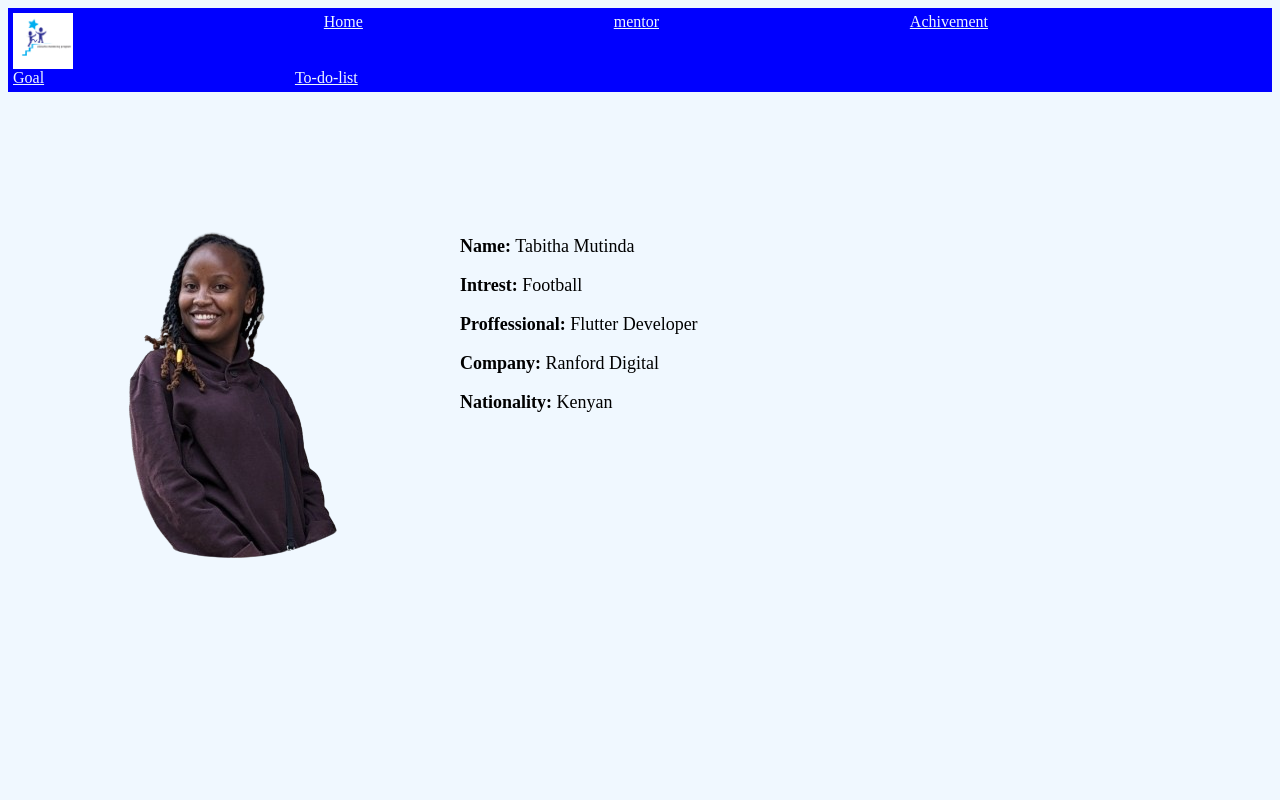
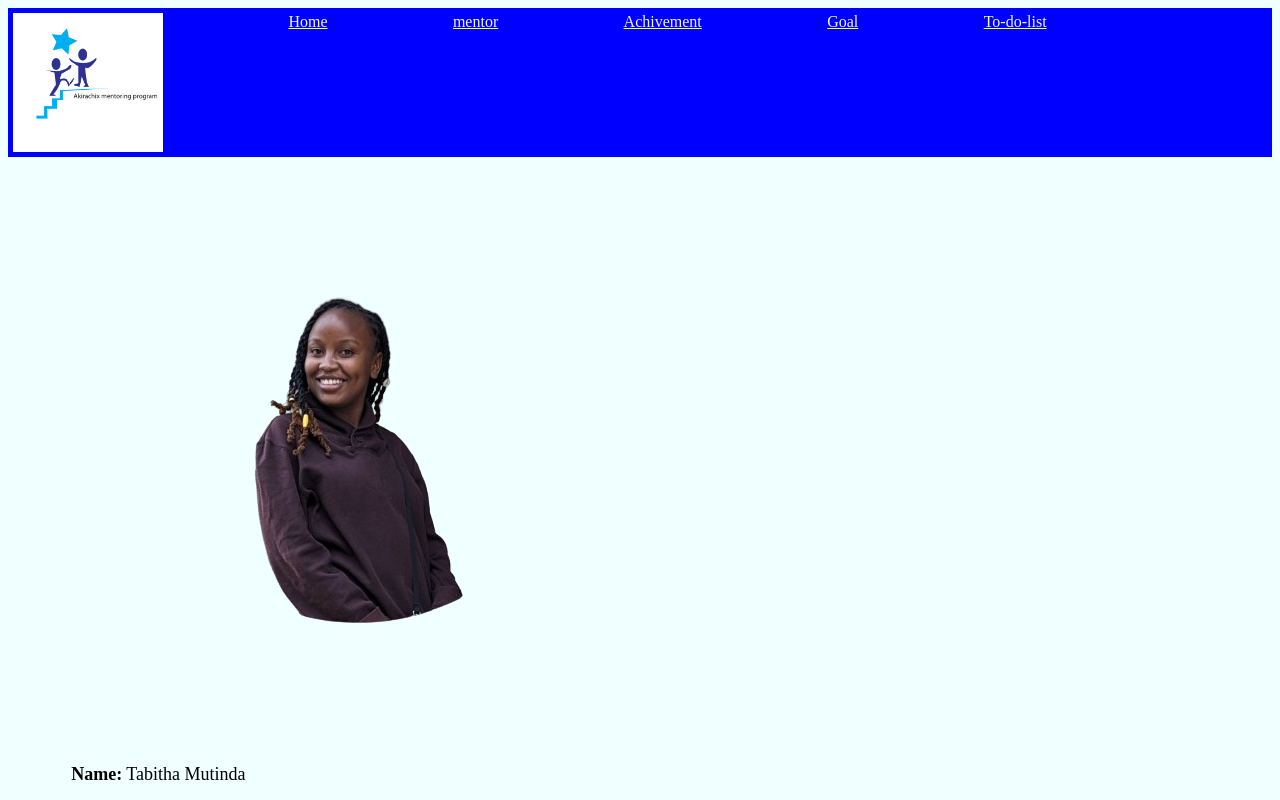
Before and after one commit to Scarlet-Alkeyo/Mentorship-program, a plain HTML site: page mentor.html in a window 1280 px wide. Shown: the top 800 px of the page. Drawn offline with Linux system fonts and the light colour scheme.

Commit message:
made changes

```diff
--- a/Achievement.css
+++ b/Achievement.css
@@ -2,7 +2,7 @@
     color: blue;
 }
 body{
-    background-color:aliceblue;
+    background-color:azure;
 }
 #content{
     font-size: 30px;
@@ -13,7 +13,7 @@ body{
     margin: 0;
     padding: 5px;
     display: flex;
-    gap: 20%;
+    gap: 10%;
     background-color:blue;
     color: white;
 }
--- a/goal.css
+++ b/goal.css
@@ -1,18 +1,21 @@
 body{
-    background-color:aliceblue;
+    background-color:azure;
 }
 #content{
     text-align: center;
+    margin-top: 10%;
+    font-size: 20px;
 }
+
 .navbar{
     color: white;
     list-style-type: none;
     margin: 0;
-    padding: 5px;
+    padding: 30px;
     display: flex;
-    gap: 20%;
+    gap: 10%;
     background-color: blue;
-    color:whitesmoke;
+
 }
 .navbar a{
     color: aliceblue;
--- a/mentor.css
+++ b/mentor.css
@@ -1,4 +1,5 @@
 #mentorsimage{
+    margin-left: 10%;
 
 }
 .navbar{
@@ -7,21 +8,23 @@
     margin: 0;
     padding: 5px;
     display: flex;
-    gap: 20%;
+    gap: 10%;
     background-color: blue;
     color: white;
 }
 #details{
     font-size: larger;
-    margin-top: 10%;
+
+    margin-left: 5%;
+
 
 }
 body{
-    background-color:aliceblue;
+    background-color:azure;
 }
-#mentor{
+/* #mentor{
     display: flex;
-}
+} */
 .navbar a{
     color: aliceblue;
   }
@@ -36,10 +39,10 @@ body{
         background-color: blue;
         color:whitesmoke;
     }
-    #mentor{
+    /* #mentor{
         display: flex;
         flex-wrap: wrap;
-    }
+    } */
 
 
 
@@ -55,10 +58,10 @@ body{
     background-color: blue;
     color:whitesmoke;
   }
-  #mentor{
+  /* #mentor{
     display: flex;
     flex-wrap: wrap;
-}
+} */
 #details{
     font-size: large;
     margin-top: 10%;
--- a/mentor.html
+++ b/mentor.html
@@ -9,7 +9,7 @@
 <body>
 
         <ul class="navbar">
-            <img src="./image/Screenshot from 2024-04-25 21-57-13.png"width="60px">
+            <img src="./image/Screenshot from 2024-04-25 21-57-13.png"width="150px">
             <li><a href="landing.html">Home</a></li>
             <li><a href="mentor.html">mentor</a></li>
             <li><a href="Achievement.html">Achivement</a></li>
--- a/stylelanding.css
+++ b/stylelanding.css
@@ -5,7 +5,7 @@
     padding: 5px;
     display: flex;
     gap: 15%;
-    background-color: greenyellow;
+    background-color: blue;
     color: white;
 }
 #landingcontent{
@@ -29,7 +29,8 @@ body{
 #footer{
   display: flex;
   gap: 20%;
-  margin-left: 20%;
+  margin-left: 10%;
+  /* background-color: aquamarine; */
 }
 
 .navbar{
--- a/to.do.css
+++ b/to.do.css
@@ -1,11 +1,4 @@
-@import url("https://fonts.googleapis.com/css?family=Lato:400,400i,700");
-body {
-  display: flex;
-  justify-content: center;
-  align-items: center;
-  height: 100vh;
-  background-color:aliceblue;
-}
+
 
 
 
```
Also changed, not shown: Achievement.html (+1 -1 lines), goal.html (+1 -1 lines), index.html (+22 -5 lines), log-in.html (+3 -3 lines), style.css (+10 -7 lines), stylelogin.css (+2 -12 lines), to.do.html (+1 -1 lines).
